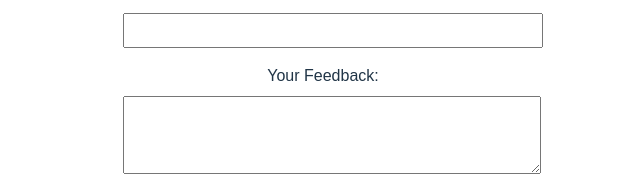
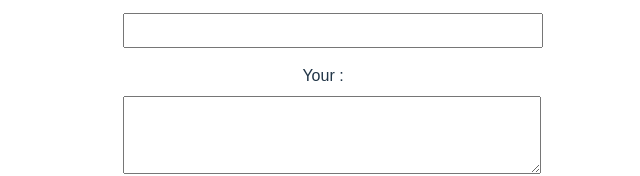
Before and after one commit to sivaathri/Feedback, a React (Vite) app: page / in a window 1280 px wide. Shown: the part 366-542 px from the top of the page, without its empty margins (317-957 px from the left). Built offline with nearby package versions, Linux system fonts and the light colour scheme.

Commit message:
"Updated label text in QuoteDetailsForm component from 'Your Feedback:' to 'Your:'"

```diff
--- a/src/QuoteDetailsForm .jsx
+++ b/src/QuoteDetailsForm .jsx
@@ -76,7 +76,7 @@ const QuoteDetailsForm = () => {
           htmlFor="feedback"
           style={{ display: "block", marginBottom: "8px" }}
         >
-          Your Feedback:
+          Your :
         </label>
         <textarea
           id="feedback"
```
